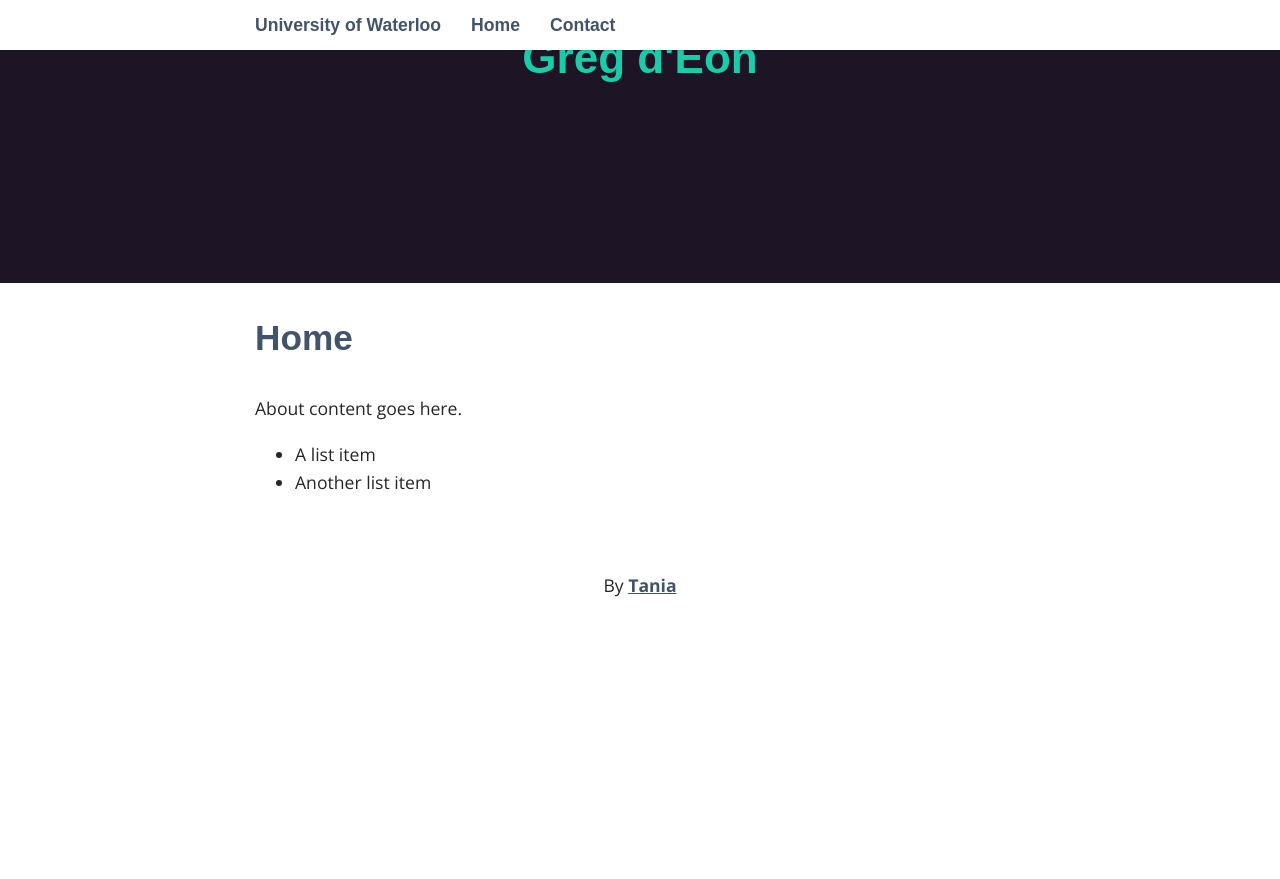
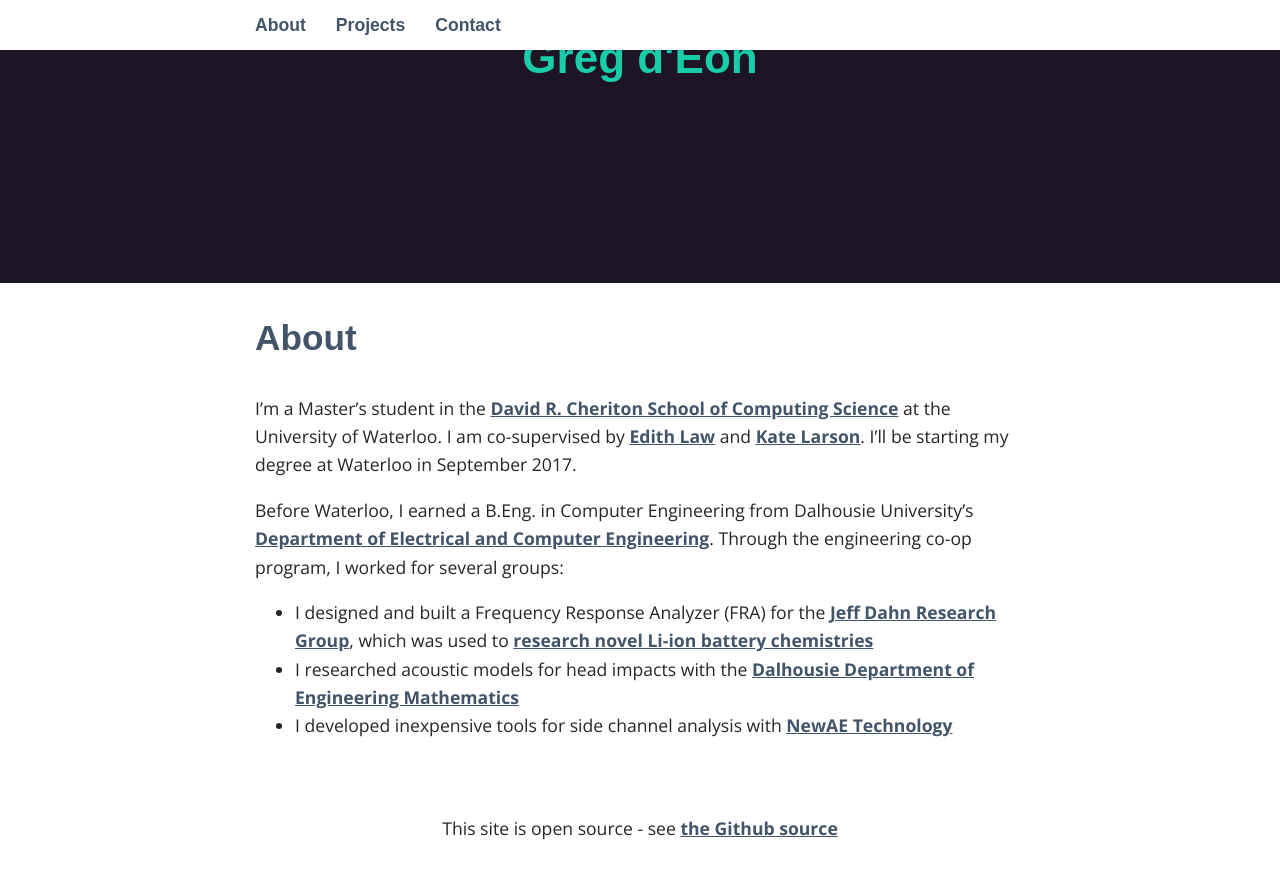
Before and after one commit to gregdeon/gregdeon.github.io, a Jekyll site: the page built from _pages/about.md, in a window 1280 px wide and 900 px high, scrolled down 217 px. Shown: the top 879 px of the window. Built offline with Jekyll 4.4.1, drawn with Linux system fonts in a browser that asks for light colours; some web fonts are replaced; before the commit the page ends 900 px from its top, so only the background shows below that.

Commit message:
Bring back old content

```diff
--- a/_config.yml
+++ b/_config.yml
@@ -5,6 +5,7 @@
     Greg d'Eon's personal website
 baseurl: ""
 url: "https://gregdeon.github.io"
+repourl: "https://github.com/gregdeon/gregdeon.github.io"
 twitter_username: kynitt
 github_username:  gregdeon
 # Build Settings
--- a/_includes/footer.html
+++ b/_includes/footer.html
@@ -1,3 +1,3 @@
 <footer>
-	<p>By <a href="http://taniarascia.com">Tania</p>
+	<p>This site is open source - see <a href={{ site.repourl }}>the Github source</a></p>
 </footer>
--- a/_includes/head.html
+++ b/_includes/head.html
@@ -6,7 +6,7 @@
 	<title>{% if page.title %}{{ page.title }}{% else %}{{ site.title }}{% endif %}</title>
 
 	<link rel="stylesheet" href="{{ "/css/main.css" | prepend: site.baseurl }}">
-	<link rel="canonical" href="{{ page.url | replace:'index.html','' | prepend: site.baseurl | prepend: site.url }}">
+	<link rel="canonical" href="{{ page.url | prepend: site.baseurl | prepend: site.url }}">
 	<link href='https://fonts.googleapis.com/css?family=Open+Sans:400,300,700,800,600' rel='stylesheet' type='text/css'>
 	<link href='https://fonts.googleapis.com/css?family=Muli:400,300' rel='stylesheet' type='text/css'>
 
--- a/_pages/about.md
+++ b/_pages/about.md
@@ -1,11 +1,13 @@
 ---
 layout: page
-title: Home
-permalink: /home/
+title: About
+permalink: /
 order: 1
 ---
 
-About content goes here.
+I'm a Master's student in the [David R. Cheriton School of Computing Science](https://cs.uwaterloo.ca/) at the University of Waterloo. I am co-supervised by [Edith Law](http://edithlaw.ca/) and [Kate Larson](https://cs.uwaterloo.ca/~klarson/). I'll be starting my degree at Waterloo in September 2017.
 
-* A list item
-* Another list item
+Before Waterloo, I earned a B.Eng. in Computer Engineering from Dalhousie University's [Department of Electrical and Computer Engineering](https://www.dal.ca/faculty/engineering/electrical.html). Through the engineering co-op program, I worked for several groups:
+* I designed and built a Frequency Response Analyzer (FRA) for the [Jeff Dahn Research Group](https://www.dal.ca/diff/dahn.html), which was used to [research novel Li-ion battery chemistries](http://jes.ecsdl.org/content/162/6/A1046.short)
+* I researched acoustic models for head impacts with the [Dalhousie Department of Engineering Mathematics](https://www.dal.ca/faculty/engineering/math-internetworking.html)
+* I developed inexpensive tools for side channel analysis with [NewAE Technology](http://newae.com/)
```
Also changed, not shown: _pages/contact.md (+1 -1 lines), _pages/projects.md (renamed from projects.md, +4 -4 lines), old-index.md (deleted, +0 -14 lines), _pages/index.md (renamed from index.md), 1 other file.
